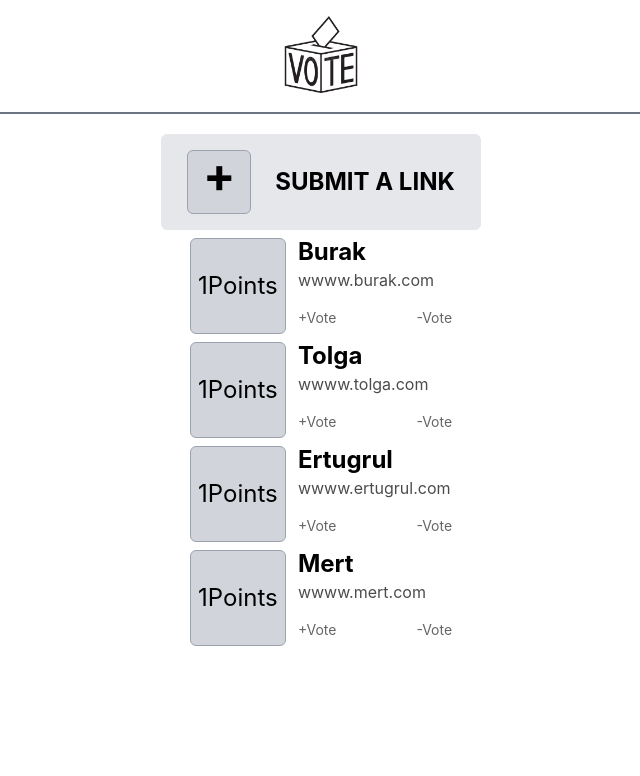
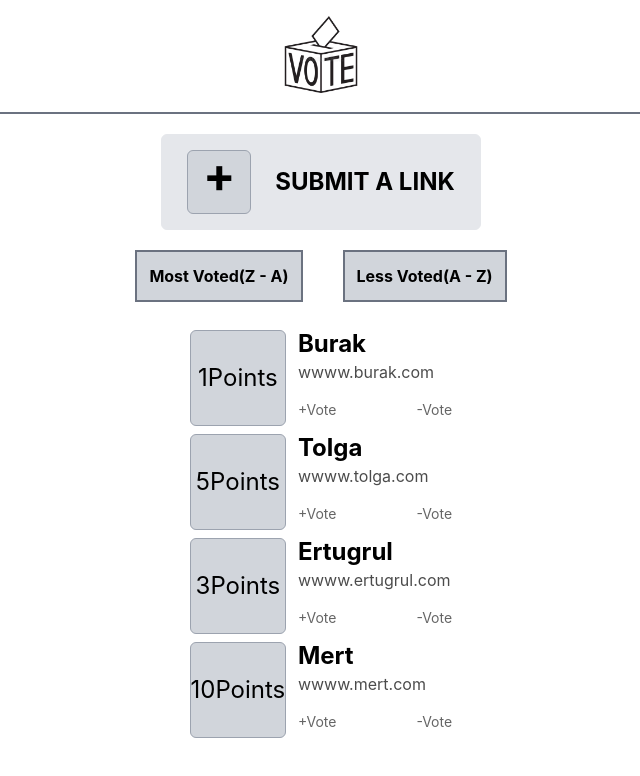
Before and after one commit to burakdinceer/vote-app, a React (Create React App) app: page / in a window 1280 px wide. Shown: the top 776 px of the page, without its empty margins (319-959 px from the left). Built offline with nearby package versions, Linux system fonts and the light colour scheme.

Commit message:
sort function add and redux toolkit

```diff
--- a/package.json
+++ b/package.json
@@ -7,7 +7,9 @@
     "@testing-library/jest-dom": "^5.16.5",
     "@testing-library/react": "^13.4.0",
     "@testing-library/user-event": "^13.5.0",
+    "bootstrap": "^5.2.3",
     "react": "^18.2.0",
+    "react-bootstrap": "^2.7.2",
     "react-dom": "^18.2.0",
     "react-redux": "^8.0.5",
     "react-router-dom": "^6.8.1",
--- a/src/Data/Data.json
+++ b/src/Data/Data.json
@@ -9,20 +9,20 @@
     {   "id":"2",
         "name":"Tolga",
         "url":"wwww.tolga.com",
-        "vote":1
+        "vote":5
 
     },
     {   "id":"3",
         "name":"Ertugrul",
         "url":"wwww.ertugrul.com",
-        "vote":1
+        "vote":3
 
 
     },
     {   "id":"4",
         "name":"Mert",
         "url":"wwww.mert.com",
-        "vote":1
+        "vote":10
 
     }
 ]
--- a/src/components/List/List.js
+++ b/src/components/List/List.js
@@ -1,66 +1,35 @@
-import React, { useEffect, useState } from 'react'
-import Data from '../../Data/Data.json'
+
+import { useDispatch, useSelector } from 'react-redux'
+import { downVoteComment, upVoteComment } from '../../redux/commentsSlice'
 
 const List = () => {
 
-    const [data,setData] = useState([])
-    const upVoteHandle = (e) => {
-      const obj = data.find(item => e === item.id)
-      obj.vote ++
-
-      setData(
-        data.map(item =>{
-          if(item.id ===e) {
-            return {
-              ...item,
-              obj
-            }
-          }
-          return item
-        } )
-      )
-    }
+   const comments = useSelector((state) => state.comments.list);
+   const dispatch = useDispatch()
 
 
-    useEffect(() => {
-        setData(Data)
-    },[])
-
-    const downVoteHandle = (e) => {
-      const obj = data.find(item => e === item.id)
-      obj.vote --
-
-      setData(
-        data.map(item =>{
-          if(item.id ===e) {
-            return {
-              ...item,
-              obj
-            }
-          }
-          return item
-        } )
-      )
-    }
 
   return (
     <div>
 
       {
-        data.map(itm => (
+        comments.map(comment => (
            <div>
 
-             <div key={itm.id} className='flex justify-center items-center'>
+             <div key={comment.id} className='flex justify-center items-center'>
 
                 <div className='w-24 h-24 border-x border-y flex justify-center items-center mt-2 rounded-md border-gray-400 text-2xl bg-gray-300 '>
-                {itm.vote}
+                {comment.upvote}
+
                     Points</div>
                 <div className='ml-3'>
-                   <div className='font-bold text-2xl'> {itm.name}</div>
-                   <div className='opacity-70'>  {itm.url}</div>
+                   <div className='font-bold text-2xl'> {comment.name}</div>
+                   <div className='opacity-70'>  {comment.url}</div>
                     <div className='text-sm opacity-60 mt-4'>
-                        <button onClick={()=>upVoteHandle(itm.id)} className='mr-20 '>+Vote</button>
-                        <button disabled={itm.vote === 0} onClick={()=>downVoteHandle(itm.id)}>-Vote</button>
+
+                        <button onClick={()=>dispatch(upVoteComment({commentId : comment.id}))} className='mr-20 '>+Vote</button>
+
+                        <button disabled={comment.upvote === 0} onClick={()=>dispatch(downVoteComment({commentId:comment.id}))}>-Vote</button>
                     </div>
                 </div>
             </div>
--- /dev/null
+++ b/src/components/Sort/Sort.js
@@ -0,0 +1,31 @@
+
+import { useDispatch } from 'react-redux';
+import { lessVote, mostVote } from '../../redux/commentsSlice';
+
+
+const Sort = () => {
+
+  const dispatch = useDispatch();
+
+    const handlePageMost = () => {
+
+        dispatch(mostVote());
+
+
+    }
+
+    const handlePageLess = () => {
+
+      dispatch(lessVote())
+
+    }
+  return (
+    <div className='flex justify-center my-5 text-md font-bold '>
+        <button  onClick={()=>handlePageMost()} className='mr-10 border-y-2 border-x-2 border-gray-500 bg-gray-300 p-3 hover:bg-black hover:text-gray-500'>Most Voted(Z - A)</button>
+        <button onClick={()=>handlePageLess()}  className='border-y-2 border-x-2 border-gray-500 bg-gray-300 p-3  hover:bg-black hover:text-gray-500'>Less Voted(A - Z)</button>
+
+    </div>
+  )
+}
+
+export default Sort
--- a/src/index.js
+++ b/src/index.js
@@ -3,15 +3,19 @@ import ReactDOM from 'react-dom/client';
 import './index.css';
 import App from './App';
 import { BrowserRouter } from 'react-router-dom';
+import { Provider } from 'react-redux';
+import { store } from './redux/store';
 
 
 
 const root = ReactDOM.createRoot(document.getElementById('root'));
 root.render(
   <React.StrictMode>
+   <Provider store={store}>
    <BrowserRouter>
      <App />
    </BrowserRouter>
+   </Provider>
   </React.StrictMode>
 );
 
--- a/src/pages/Home.js
+++ b/src/pages/Home.js
@@ -1,6 +1,7 @@
 import React from 'react'
 import Header from '../components/Header/Header'
 import List from '../components/List/List'
+import Sort from '../components/Sort/Sort'
 import Submit from '../components/Submit/Submit'
 
 const Home = () => {
@@ -8,6 +9,7 @@ const Home = () => {
     <div>
         <div><Header/></div>
         <div><Submit/></div>
+        <div><Sort/></div>
         <div><List/></div>
     </div>
   )
--- /dev/null
+++ b/src/redux/commentsSlice.js
@@ -0,0 +1,95 @@
+import { createSlice } from "@reduxjs/toolkit";
+
+
+const initialState = {
+    list:  [
+        {
+            id:"1",
+            name:"Burak",
+            url:"wwww.burak.com",
+            upvote:1,
+
+
+        },
+        {   id:"2",
+            name:"Tolga",
+            url:"wwww.tolga.com",
+            upvote:5,
+
+
+        },
+        {   id:"3",
+            name:"Ertugrul",
+            url:"wwww.ertugrul.com",
+            upvote:3,
+
+
+
+        },
+        {   id:"4",
+            name:"Mert",
+            url:"wwww.mert.com",
+            upvote:10,
+
+
+        }
+    ]
+}
+
+export const commentsSlice = createSlice(({
+    name:'comments',
+    initialState,
+    reducers:{
+        upVoteComment(state,action){
+            const {commentId} = action.payload;
+            const comment = state.list.find((c) => c.id === commentId);
+            comment.upvote++
+        },
+        downVoteComment(state,action){
+
+            const {commentId} = action.payload;
+            const comment = state.list.find((c) => c.id === commentId);
+            comment.upvote--
+         },
+        mostVote(state,action){
+
+        state.list = state.list.sort((a, b) => {
+
+                if (a.upvote < b.upvote) {
+                  return -1;
+
+                }
+                if (a.upvote > b.upvote) {
+                  return 1;
+
+                }
+                return 0;
+
+              });
+
+        },
+        lessVote(state,action){
+
+            const data = state.list.sort((a, b) => {
+
+                    if (a.upvote < b.upvote) {
+                      return 1;
+
+                    }
+                    if (a.upvote > b.upvote) {
+                      return -1;
+
+                    }
+                    return 0;
+
+                  });
+
+                 state.list = data
+
+            }
+
+    }
+}))
+
+export const {upVoteComment,downVoteComment,mostVote,lessVote} =commentsSlice.actions
+export default commentsSlice.reducer
--- /dev/null
+++ b/src/redux/store.js
@@ -0,0 +1,9 @@
+import { configureStore } from "@reduxjs/toolkit";
+import  commentsSlice  from "./commentsSlice";
+
+
+export const store = configureStore(({
+    reducer:{
+        comments:commentsSlice
+    },
+}))
```
Also changed, not shown: 1 other file (tests, documents, lock files or other folders).
